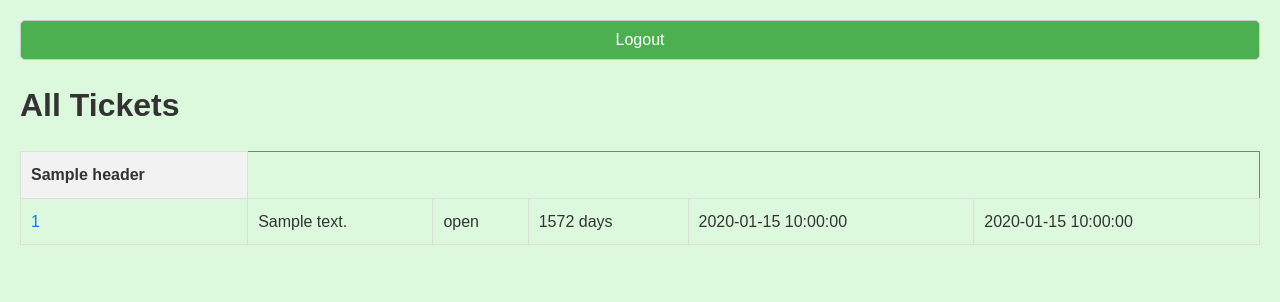
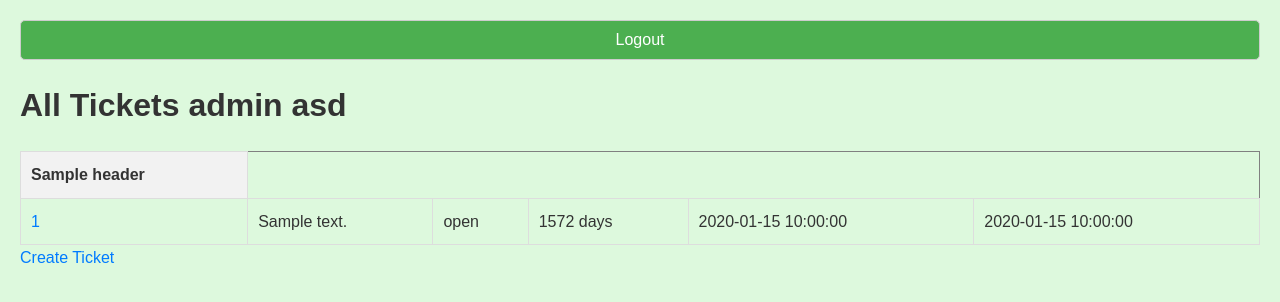
Before and after one commit to gilb0106/Just_Ticket, a Flask app: template templates/dashboard.html in a window 1280 px wide. Shown: the top 302 px of the page. Run offline with Flask 3, Linux system fonts and the light colour scheme; the template is opened without the code that fills it: most values are stand-ins (such as "Sample title", 1, 10 or a date in 2020).

Commit message:
added create ticket hyperlink if your customer to dashboard.html

```diff
--- a/app.py
+++ b/app.py
@@ -44,6 +44,7 @@ def login():
         user_id = user_dao.get_user_id(username)
         if user:
             session['username'] = user['Username']
+            session['RoleID'] = user['RoleID']
             if user['RoleID'] == 1:
                 user_activity.log_activity(user_id, 'login')
                 return redirect(url_for('dashboard', dashboard_type='agent'))
@@ -151,7 +152,7 @@ def create_ticket_page():
     current_date = datetime.datetime.now().strftime("%Y-%m-%d %H:%M:%S")
     return render_template('createticket.html', current_date=current_date)
 
-@app.route('/create_ticket', methods=['POST'])
+@app.route('/create_ticket', methods=['GET', 'POST'])
 def create_ticket():
     if 'username' in session:
         if request.method == 'POST':
@@ -161,9 +162,12 @@ def create_ticket():
             created_date = datetime.datetime.now().strftime("%Y-%m-%d %H:%M:%S")
             if ticket_dao.create_ticket(content, created_by, created_date):
                 user_activity.log_activity(user_id, 'ticket_create')
-                return redirect(url_for('show_user_tickets'))
+                return redirect(url_for('dashboard', dashboard_type='customer'))
             else:
                 return "Failed to create ticket"
+        elif request.method == 'GET':
+            current_date = datetime.datetime.now().strftime("%Y-%m-%d %H:%M:%S")
+            return render_template('createticket.html', current_date=current_date)
     else:
         return redirect(url_for('login'))
 
--- a/templates/dashboard.html
+++ b/templates/dashboard.html
@@ -11,7 +11,7 @@
     <form action="/logout" method="GET">
         <button type="submit">Logout</button>
     </form>
-    <h1>All Tickets</h1>
+    <h1>All Tickets {{ role }} asd</h1>
     <table border="1">
         <thead>
             <tr>
@@ -36,6 +36,9 @@
             {% endfor %}
         </tbody>
     </table>
+{% if session.RoleID != 1 %}
+    <a href="/create_ticket">Create Ticket</a>
+{% endif %}
 <script src="{{ url_for('static', filename='js/ageofcase.js') }}"></script>
 </body>
 </html>
```
